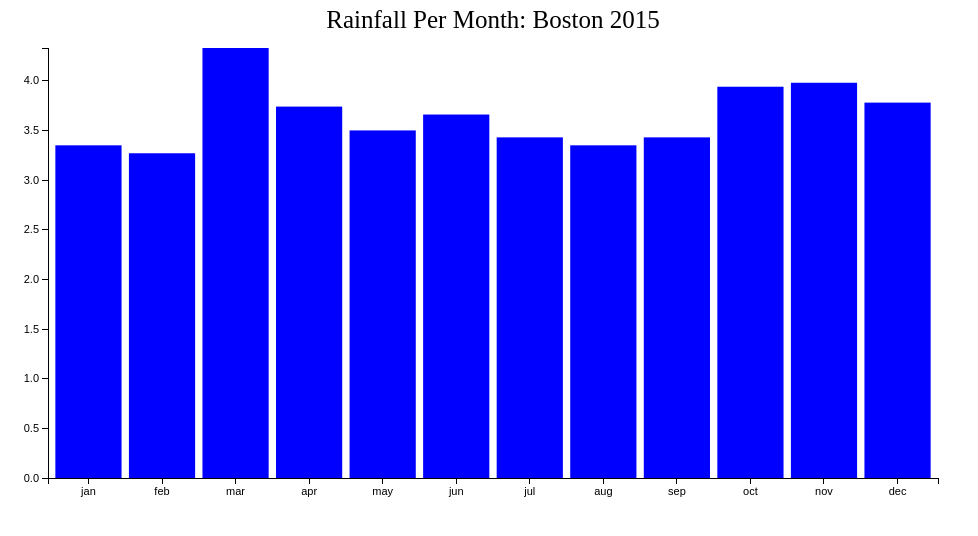
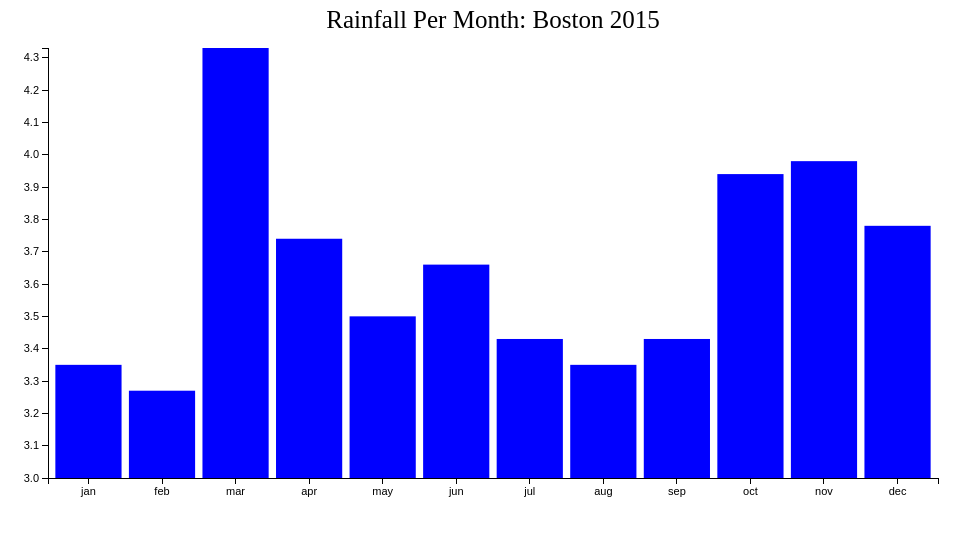
Before and after one commit to matthewvedder/d3_projects, a plain HTML site: page bar_chart/index.html in a window 1280 px wide. Shown: the whole page, without its empty margins (0-978 px from the left). Drawn offline with Linux system fonts and the light colour scheme.

Commit message:
fix domain in bar_chart to better show differences between months

```diff
--- a/bar_chart/index.html
+++ b/bar_chart/index.html
@@ -80,7 +80,7 @@
 							.rangeBands([0, width], 0.1);
 
 			var yScale = d3.scale.linear()
-							.domain([0, d3.max(precipitation)])
+							.domain([3, d3.max(precipitation)])
 							.range([0, height]);
 
 			//Define X axis
@@ -92,7 +92,7 @@
 			//Define Y axis
 			var yAxis = d3.svg.axis()
 							.scale(d3.scale.linear()
-							.domain([0, d3.max(precipitation)])
+							.domain([3, d3.max(precipitation)])
 							.range([height, 0]))
 						.orient("left");
 
```
